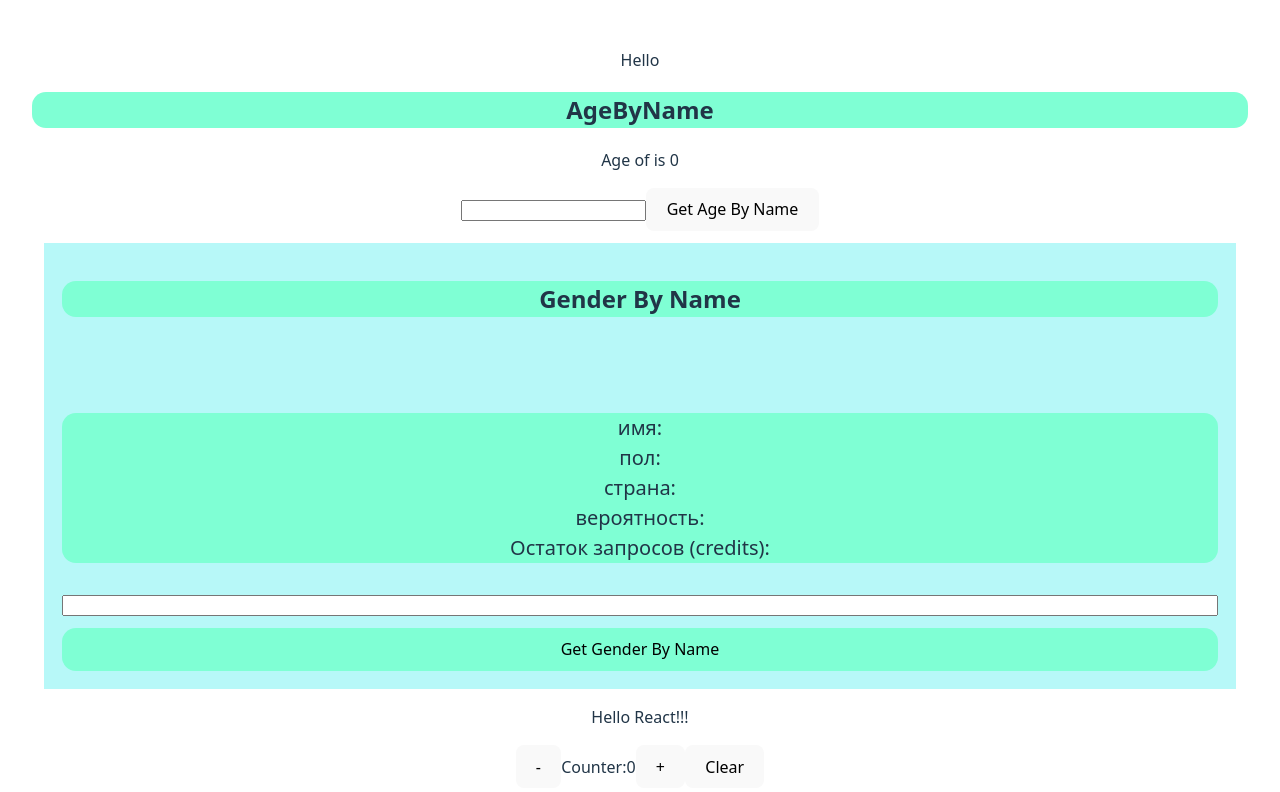
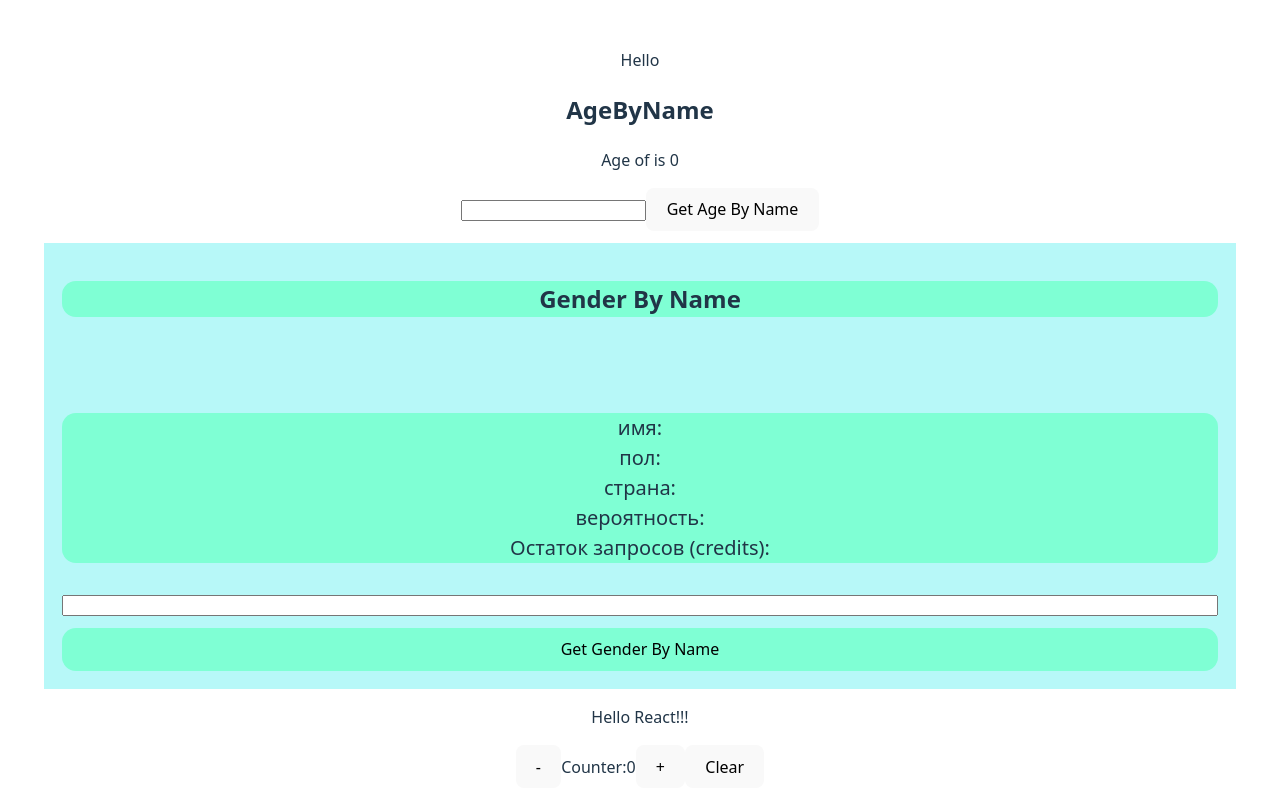
Before and after one commit to a4lexus/project-02, a React (Vite) app: page / in a window 1280 px wide. Shown: the top 792 px of the page. Built offline with nearby package versions, Linux system fonts and the light colour scheme; no server answers.

Commit message:
update css_file

```diff
--- a/src/components/GenderByName/GenderByName.module.css
+++ b/src/components/GenderByName/GenderByName.module.css
@@ -1,4 +1,4 @@
-h2{
+.container > h2{
     background-color: aquamarine;
     border-radius: 14px;
 }
--- a/src/components/GenderByName/GenderByName.tsx
+++ b/src/components/GenderByName/GenderByName.tsx
@@ -35,7 +35,7 @@ export default function GenderByName() {
       <h2>Gender By Name</h2>
       <p>{message}</p>
       <p className={styles.apis}>
-        имя: {name} <br /> пол: {gender} <br /> страна: {country} <br />{" "}
+        имя: {name} <br /> пол: {gender} <br /> страна: {country} <br />
         вероятность:
         {probability} <br /> Остаток запросов (credits): {remaining_credits}
       </p>
```
